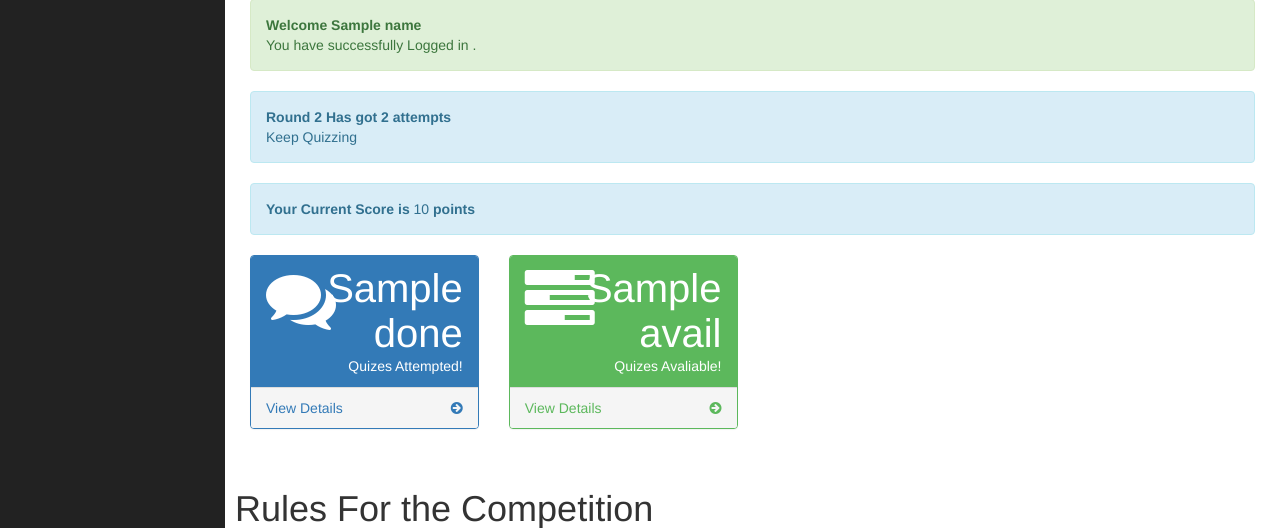
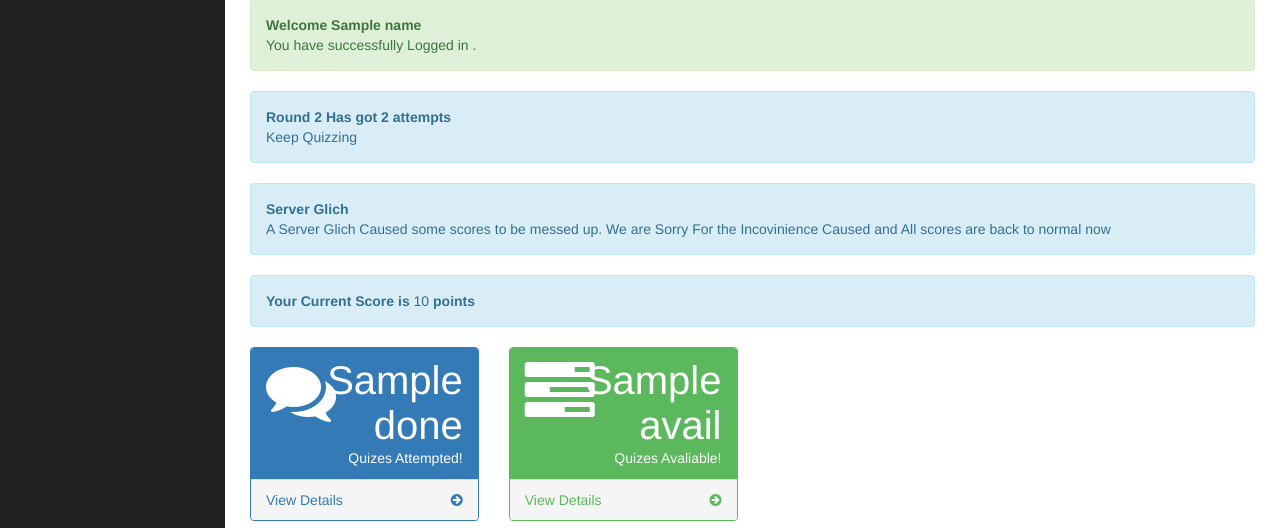
Before and after one commit to vigneshhari/cygnus, a Django app: template quiz/templates/dash.html in a window 1280 px wide. Shown: the part 227-755 px from the top of the page. Run offline with Django 3.2, Linux system fonts and the light colour scheme; the template is opened without the code that fills it: most values are stand-ins (such as "Sample title", 1, 10 or a date in 2020); some libraries are stand-ins or nearby versions.

Commit message:
BUG Resolved

```diff
--- a/quiz/templates/dash.html
+++ b/quiz/templates/dash.html
@@ -66,6 +66,9 @@
                 </div>
                 <div class="alert alert-info">
                     <strong>Round 2 Has got 2 attempts </strong><br> Keep Quizzing
+                </div>
+                <div class="alert alert-info">
+                    <strong>Server Glich </strong><br> A Server Glich Caused some scores to be messed up. We are Sorry For the Incovinience Caused and All scores are back to normal now
                 </div>
                 <div class="alert alert-info">
                     <strong>Your Current Score is </strong> {{score}} <strong> points</strong>
```
